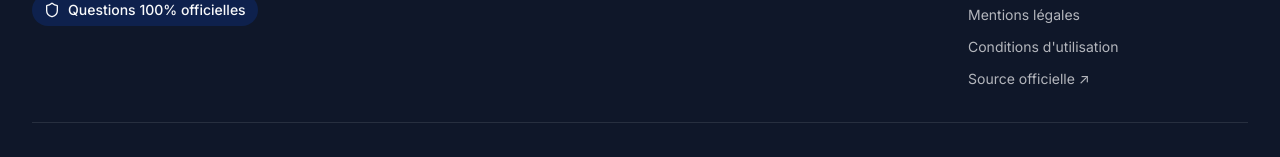
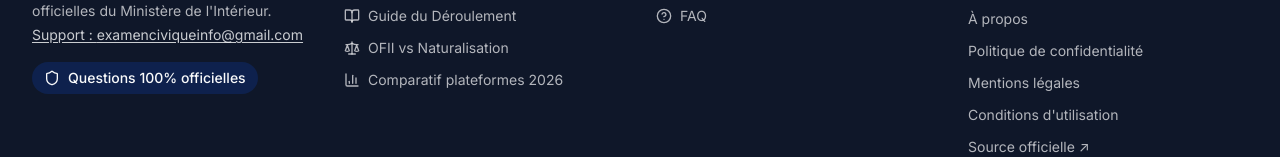
Before and after one commit to dichar/examencivique-next, a Next.js app: page /blog/alerte-naturalisation-taux-echec-examen-civique-2026 in a window 1280 px wide. Shown: the part 3192-3349 px from the top of the page. Built offline with nearby package versions, Linux system fonts and the light colour scheme; no server answers; a web font is replaced by a local one.

Commit message:
Add 2026 comparison guide and update links for enhanced content navigation

```diff
--- a/src/components/Footer.tsx
+++ b/src/components/Footer.tsx
@@ -1,6 +1,6 @@
 import Link from "next/link";
 import Image from "next/image";
-import { Shield, FileText, BookOpen, HelpCircle, Scale, Heart, History, Facebook, Twitter, Instagram, Youtube, Linkedin } from "lucide-react";
+import { Shield, FileText, BookOpen, HelpCircle, Scale, BarChart3, Heart, History, Facebook, Twitter, Instagram, Youtube, Linkedin } from "lucide-react";
 import { SUPPORT_EMAIL } from "@/lib/constants";
 
 export default function Footer() {
@@ -64,6 +64,15 @@ export default function Footer() {
                 <Link href="/comparatif" className="text-sm text-background/70 hover:text-background transition-colors inline-flex items-center gap-2">
                   <Scale className="w-4 h-4" />
                   OFII vs Naturalisation
+                </Link>
+              </li>
+              <li>
+                <Link
+                  href="/comparatif-sites-examen-civique-2026"
+                  className="text-sm text-background/70 hover:text-background transition-colors inline-flex items-center gap-2"
+                >
+                  <BarChart3 className="w-4 h-4" />
+                  Comparatif plateformes 2026
                 </Link>
               </li>
             </ul>
--- a/src/components/Header.tsx
+++ b/src/components/Header.tsx
@@ -15,7 +15,8 @@ import {
   Newspaper,
   Target,
   User,
-  ChevronDown
+  ChevronDown,
+  BarChart3
 } from "lucide-react";
 import { useState } from "react";
 import { cn } from "@/lib/utils";
@@ -40,6 +41,7 @@ const blogLink = { href: "/blog", label: "Blog", icon: Newspaper };
 const resourceLinks = [
   { href: "/questions", label: "Questions", icon: FileText },
   { href: "/modules-entrainement", label: "Modules", icon: BookOpen },
+  { href: "/comparatif-sites-examen-civique-2026", label: "Comparatif plateformes 2026", icon: BarChart3 },
   { href: "/faq", label: "FAQ", icon: HelpCircle },
   { href: "/a-propos", label: "À propos", icon: Info },
 ];
--- a/src/data/blogArticles.ts
+++ b/src/data/blogArticles.ts
@@ -71,6 +71,8 @@ Pour ceux qui ont besoin d'un accès illimité aux QCM et à l'historique des r
 ## Conclusion : ne prenez pas de risques inutiles
 
 L'échec à l'examen civique n'est pas seulement une perte de temps, c'est un coup d'arrêt psychologique dans votre dossier de naturalisation. En utilisant des simulateurs de QCM en conditions réelles, vous transformez une statistique défavorable en une réussite garantie.
+
+Pour aller plus loin, consultez notre **comparatif 2026 des plateformes** afin de choisir la meilleure stratégie : [Guide comparatif des sites d'examen civique](\/comparatif-sites-examen-civique-2026).
 
 👉 **Préparez-vous dès maintenant** : accédez aux 2 quiz gratuits sur **QCMCivique.fr** et sur **examencivique.info**
     `
@@ -109,6 +111,8 @@ L'examen civique fait partie du Contrat d'Intégration Républicaine (CIR). Il
 5. **Vivre dans la société française** (4 questions)
 
 ## Stratégies de Préparation
+
+Pour comparer les meilleures plateformes 2026 et choisir l'approche la plus efficace, consultez notre [guide comparatif des sites d'examen civique](/comparatif-sites-examen-civique-2026).
 
 ### 1. Commencez Tôt
 
@@ -1452,6 +1456,8 @@ Utilisez nos ressources et refaites le test régulièrement.
 
 ## Notre Simulateur
 
+Besoin d'un aperçu des meilleures plateformes 2026 avant de vous lancer ? Consultez notre [comparatif complet des sites d'examen civique](/comparatif-sites-examen-civique-2026).
+
 ### Fonctionnalités
 - Questions officielles
 - Timer intégré
```
Also changed, not shown: 1 other file (tests, documents, lock files or other folders).
